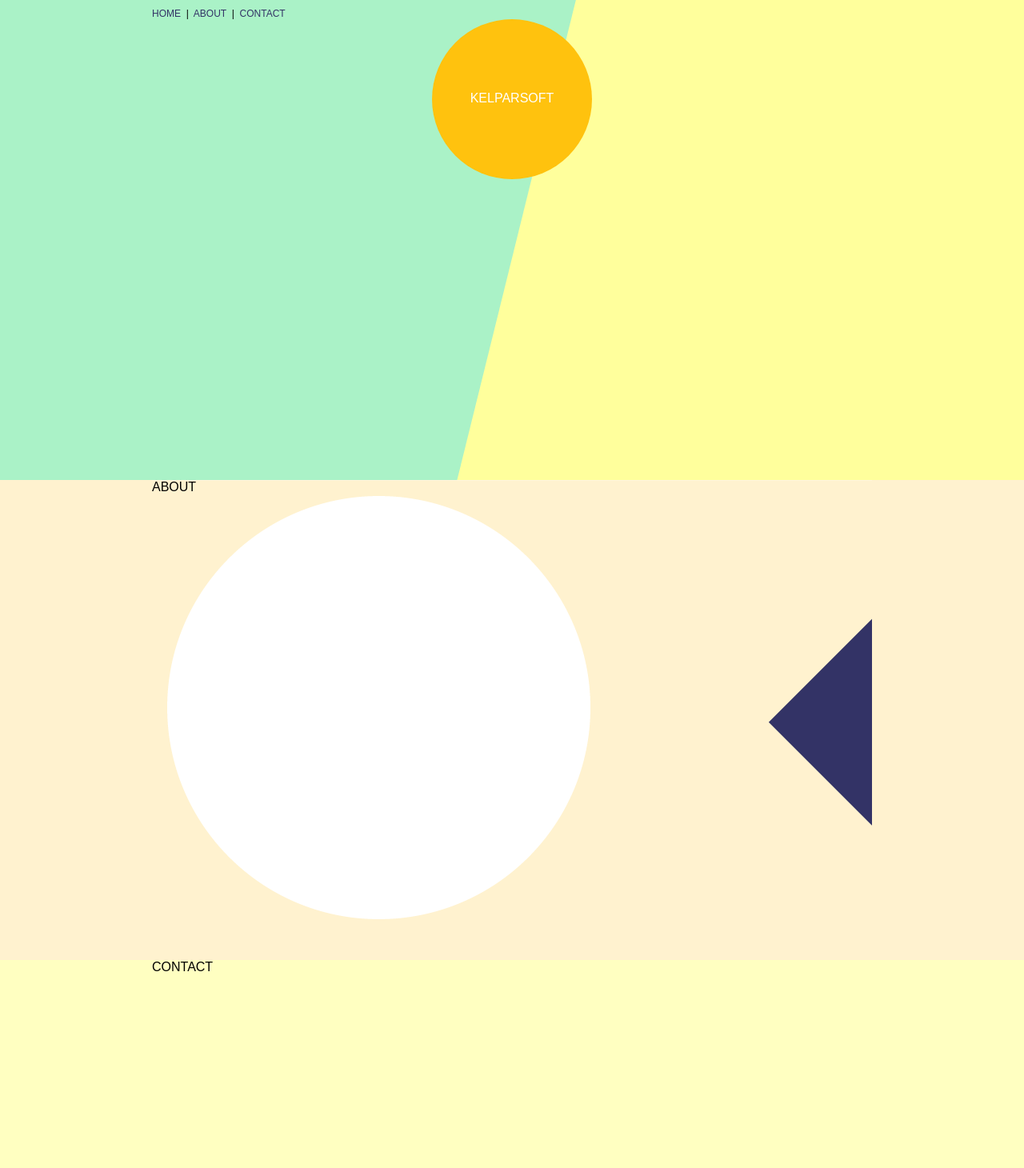
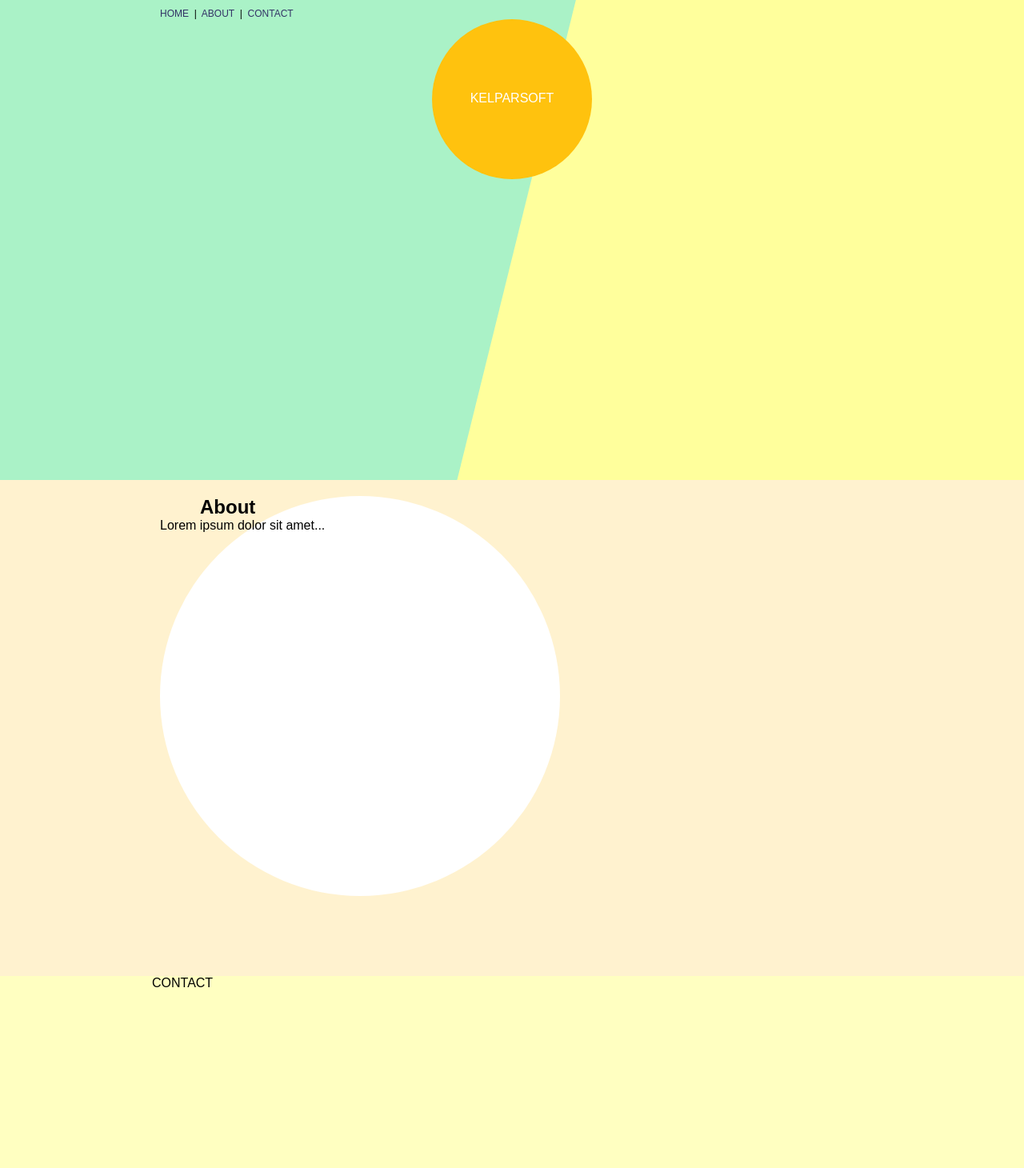
Before and after one commit to rob144/ks-website, a Flask app: page / in a window 1280 px wide. Shown: the top 1460 px of the page at 80% size. Run offline with Flask 2, Linux system fonts and the light colour scheme.

Commit message:
Improved styles for top and about sections.

```diff
--- a/static/main.css
+++ b/static/main.css
@@ -40,7 +40,7 @@ a:visited {
     background-color:#FFFF9C;
 }
 #nav-top{
-    margin:10px 0 0 0;
+    margin:10px 0 0 10px;
     font-size:12px;
 }
 #nav-top a{
@@ -60,14 +60,27 @@ a:visited {
     color:#fff;
 }
 #section2{
+    overflow:auto;
     background-color:#FFF2CF;
 }
 #s2-inner{
     width:900px;
     height:600px;
     margin:0 auto 0 auto;
-    background-image: url("/static/section2.png");
-    background-repeat: no-repeat;
+    background-color:#FFF2CF;
+}
+#about-box{
+    margin:20px 0 0 10px;
+    border-radius:250px;
+    width:500px;
+    height:500px;
+    background-color:#fff;
+}
+#about-title{
+    margin:20px 0 0 50px;
+}
+#about-text{
+
 }
 #section3{
     height:600px;
--- a/templates/index.html
+++ b/templates/index.html
@@ -9,9 +9,9 @@
         <div id='s1-right'></div>
         <div id='section1'>
             <div id='nav-top'>
-                <a href='#home'>HOME</a>&nbsp;&nbsp;|&nbsp;
-                <a href='#about'>ABOUT</a>&nbsp;&nbsp;|&nbsp;
-                <a href='#contact'>CONTACT</a>
+                <a id='top-nav-home' href='#home'>HOME</a>&nbsp;&nbsp;|&nbsp;
+                <a id='top-nav-about' href='#about'>ABOUT</a>&nbsp;&nbsp;|&nbsp;
+                <a id='top-nav-contact' href='#contact'>CONTACT</a>
             </div>
             <div id='ks-main-logo-outer'>
                 <div id='ks-main-logo'>KELPARSOFT</div>
@@ -19,7 +19,11 @@
         </div>
         <div id='section2'>
             <div id='s2-inner'>
-                ABOUT
+                <div id='about-box'>
+                    <h2 id='about-title'>About</h2>
+                    <div id='about-text'>Lorem ipsum dolor sit amet...</div>
+                </div>
+                <div id='about-triangle'></div>
             </div>
         </div>
         <div id='section3'>
```
